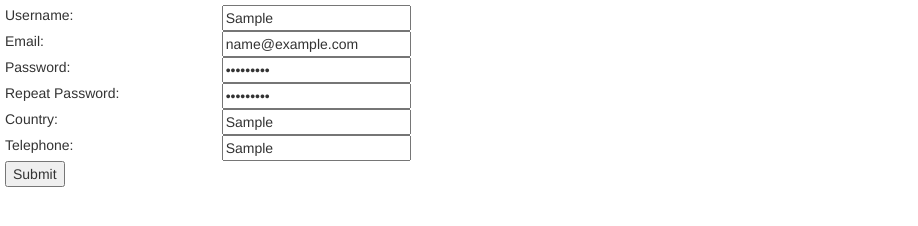
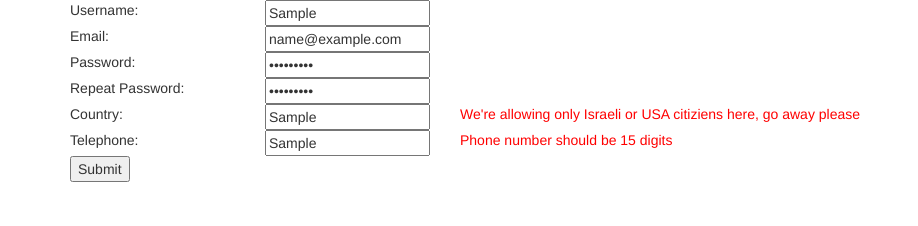
Before and after one commit to Danco74/BookKeeper, a plain HTML site: page sign-up.html in a window 1280 px wide. Both pictures are taken after typing "Sample", "name@example.com", "Sample123", "Sample123", "Sample", "Sample" into the empty fields and a click on the button "Submit". Shown: the whole page, without its empty margins (0-918 px from the left). Drawn offline with nearby package versions, Linux system fonts and the light colour scheme.

Commit message:
after adding error messages

```diff
--- a/sign-up.html
+++ b/sign-up.html
@@ -4,20 +4,24 @@
     <meta charset="UTF-8">
     <meta name="viewport" content="width=device-width, initial-scale=1.0">
     <meta http-equiv="X-UA-Compatible" content="ie=edge">
-    <link rel="stylesheet" type="text/css" ref="style.css" />
+    <!-- <link rel="stylesheet" type="text/css" ref="style.css" /> !-->
     <link rel="stylesheet" href="https://maxcdn.bootstrapcdn.com/bootstrap/3.3.7/css/bootstrap.min.css" integrity="sha384-BVYiiSIFeK1dGmJRAkycuHAHRg32OmUcww7on3RYdg4Va+PmSTsz/K68vbdEjh4u"
         crossorigin="anonymous">
-
+    <link rel="stylesheet" href="style.css">
+    <script type="text/javascript" src="sign-up.js"></script>
 </head>
 
 <body>
-    <section style="margin:5px">
+    <section class="container">
+
         <div class="row">
             <div class="col-xs-2">
                 Username:
             </div>
             <div class="col-xs-2">
-                <input type="text" placeholder="John">
+                <input type="text" placeholder="John" id="username">
+            </div>
+            <div class="col-xs-8" class="error-message" id="username-message">
             </div>
         </div>
         <div class="row">
@@ -27,6 +31,8 @@
             <div class="col-xs-2">
                 <input type="email" placeholder="john@xyz.com">
             </div>
+            <div class="col-xs-8" class="error-message" id="email-message">
+            </div>
 
         </div>
 
@@ -35,7 +41,9 @@
                 Password:
             </div>
             <div class="col-xs-2">
-                <input type='password' placeholder="Password"/>
+                <input type='password' placeholder="Password" id="password" />
+            </div>
+            <div class="col-xs-8" class="error-message" id="password-message">
             </div>
 
         </div>
@@ -44,7 +52,9 @@
                 Repeat Password:
             </div>
             <div class="col-xs-2">
-                <input type='password' placeholder="Password"/>
+                <input type='password' placeholder="Password" id="passwordRep" />
+            </div>
+            <div class="col-xs-8" class="error-message" id="passwordRep-message">
             </div>
         </div>
         <div class="row">
@@ -52,7 +62,9 @@
                 Country:
             </div>
             <div class="col-xs-2">
-                <input type='text' placeholder="Israel"/>
+                <input type='text' placeholder="Israel" id="country" />
+            </div>
+            <div class="col-xs-8" class="error-message" id="country-message">
             </div>
         </div>
         <div class="row">
@@ -60,18 +72,24 @@
                 Telephone:
             </div>
             <div class="col-xs-2">
-                <input type='text' placeholder="Telephone"/>
+                <input type='text' placeholder="Telephone" id="telephone" />
+            </div>
+            <div class="col-xs-8" class="error-message" id="telephone-message">
             </div>
         </div>
         <div class="row">
             <div class="col-xs-2">
-                <button type="button">Submit</button>
+                <button type="button" onclick="submitForm()">Submit</button>
             </div>
         </div>
 
 
 
+
     </section>
+
+
+
 </body>
 
 </html>
--- /dev/null
+++ b/sign-up.js
@@ -0,0 +1,53 @@
+
+function submitForm() {
+    var username = document.getElementById("username").value;
+    var password = document.getElementById("password").value;
+    var passwordRep = document.getElementById("passwordRep").value;
+    var country = document.getElementById("country").value;
+    var telephone = document.getElementById("telephone").value;
+
+    alert(telephone);
+
+    var usernameMsg = document.getElementById("username-message");
+    var passwordMsg = document.getElementById("password-message");
+    var passwordRepMsg = document.getElementById("passwordRep-message");
+    var countryMsg = document.getElementById("country-message");
+    var telephoneMsg = document.getElementById("telephone-message");
+
+
+
+
+    if (username.length < 5) {
+        usernameMsg.innerHTML = "The supplied username is too short, try again using 5 or more characters";
+        usernameMsg.style.color = "red";
+    } else {
+        usernameMsg.innerHTML = "";
+    }
+    if (password < 6){
+        passwordMsg.innerHTML = "The supplied password is too short, try again using 6 or more characters";
+        passwordMsg.style.color = "red";
+    } else {
+        passwordMsg.innerHTML = "";
+    }
+    if (password != passwordRep) {
+        passwordRepMsg.innerHTML = "passwords do not match, play enter matching passwords";
+        passwordRepMsg.style.color = "red";
+    }else {
+        passwordRepMsg.innerHTML = "";
+    }
+    if ((country != "Israel") && (country != "USA")){
+        countryMsg.innerHTML = "We're allowing only Israeli or USA citiziens here, go away please";
+        countryMsg.style.color = "red";
+    }else {
+        countryMsg.innerHTML = "";
+    }
+    if (telephone.length < 15){
+        telephoneMsg.innerHTML = "Phone number should be 15 digits";
+        telephoneMsg.style.color = "red";
+    }else {
+        telephoneMsg.innerHTML = "";
+    }
+
+
+
+}
--- a/style.css
+++ b/style.css
@@ -1 +1,7 @@
-        1 file(s) copied.
+input{
+        max-width: 100%;
+}
+.stam {
+        font-size:80px;
+        background-color: red;
+}
```
Also changed, not shown: index.html (+3 -2 lines).
